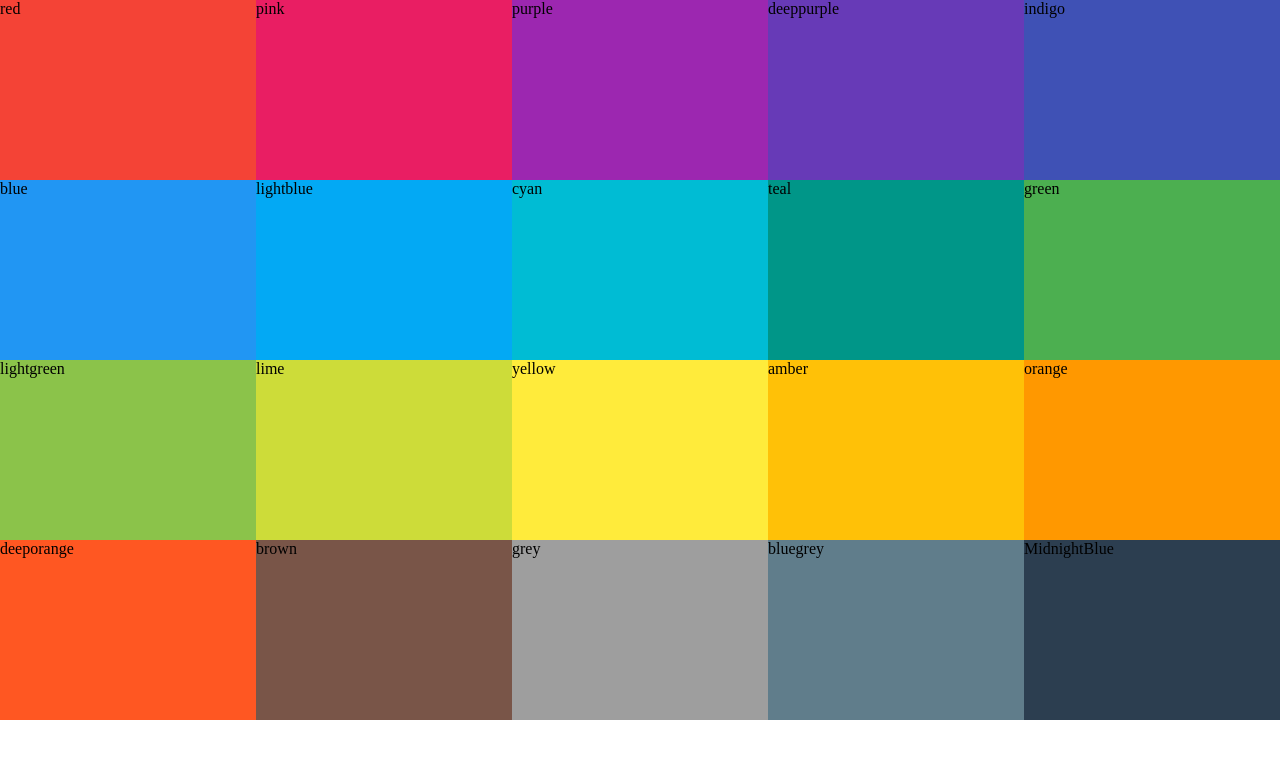
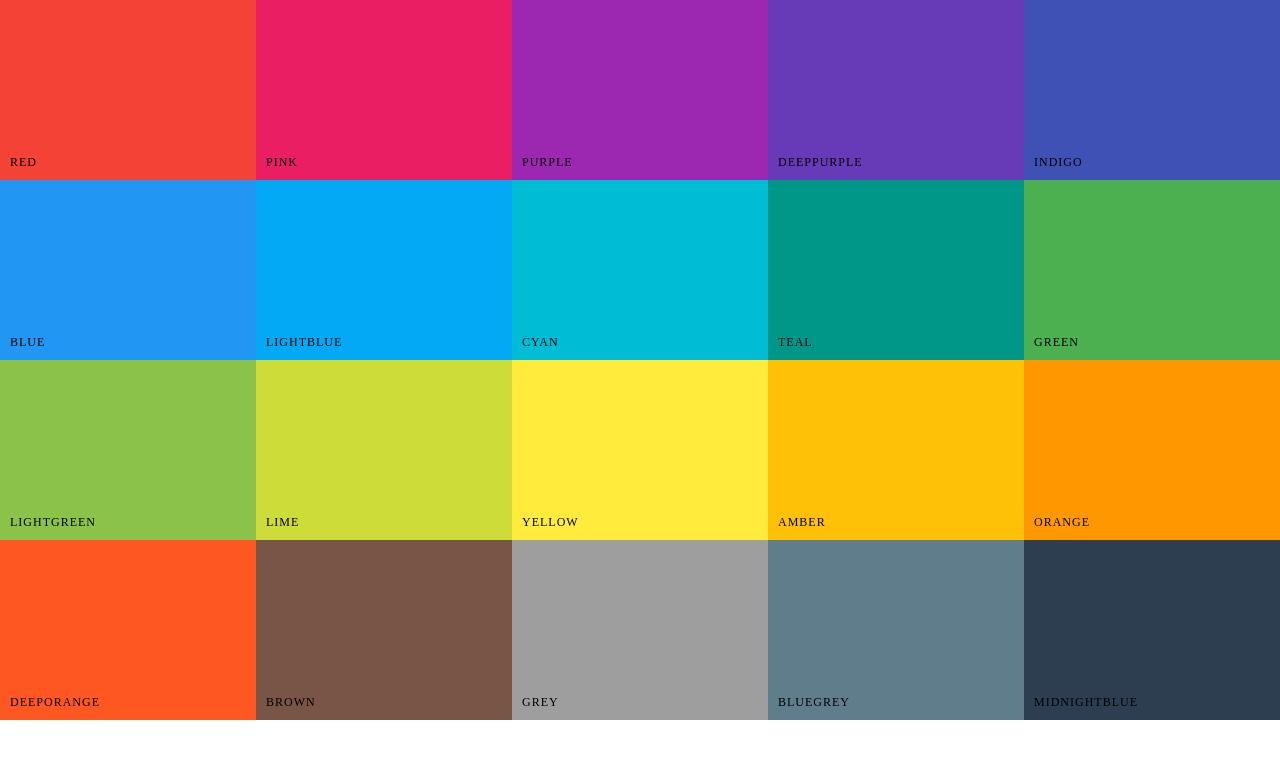
Before and after one commit to v-poghosyan/palettes, a React (Create React App) app: page / in a window 1280 px wide. Shown: the top 758 px of the page. Built offline with nearby package versions, Linux system fonts and the light colour scheme.

Commit message:
Styled ColorBoxes

```diff
--- a/src/ColorBox.css
+++ b/src/ColorBox.css
@@ -2,7 +2,80 @@
   width: 20%;
   height: 25%;
   margin: 0 auto;
+  /* Inline-block elements accept both width and height properties */
   display: inline-block;
+  /* Positioning relatively means positioning relative to the element's normal (flow) position - Enables top/right/bottom/left properies */
   position: relative;
   cursor: pointer;
+  /* When styling CB-see-more, the boxes get spaced out - this line fixes that */
+  margin-bottom: -4px;
 }
+
+.CB-copy-button {
+  width: 100px;
+  height: 30px;
+  /* Positioning absolutely in a positioned parent means positioning relative to that parent */
+  position: absolute;
+  display: inline-block;
+  /* Centering relative to parent */
+  top: 50%;
+  left: 50%;
+  /* Offsetting the button's own width and height for proper centering*/
+  margin-left: -50px; /* 50px = width/2 */
+  margin-top: -15px;  /* 15px = height/2 */
+  /* Other styling */
+  border: none;
+  outline: none;
+  background: rgba(255,255,255,0.3);
+  font-size: 1rem; /* Units of 'rem' are referenced from 'root font size.' Unlike 'em' units, these don't get smalled with each nested element */
+  line-height: 30px; /* Same line height as the element itself: centers text vertically */
+  color: white;
+  text-transform: uppercase;
+  /* Hide button until hover */
+  opacity: 0;
+}
+
+.ColorBox:hover .CB-copy-button {
+  opacity: 1;
+  transition: 0.5s;
+}
+
+.CB-box-name {
+  /* Positioning relative to positioned parent */
+  position: absolute;
+  /* Take up whole bottom portion of parent and align to the bottom-left corner */
+  width: 100%;
+  left: 0px;
+  bottom: 0px;
+  /* Other styling */
+  padding: 10px;
+  color: black;
+  letter-spacing: 1px;
+  text-transform: uppercase;
+  font-size: 0.75rem;
+}
+
+.CB-see-more {
+  /* Positioning relative to positioned parent */
+  position: absolute;
+  /* Align to the bottom-left corner */
+  right: 0px;
+  bottom: 0px;
+  /* Other styling */
+  background: rgba(255,255,255,0.3);
+  border: none;
+  font-size: 0.75rem; /* Units of 'rem' are referenced from 'root font size.' Unlike 'em' units, these don't get smaller with each level of nesting */
+  width: 60px;
+  height: 30px;
+  color: white;
+  text-transform: uppercase;
+  text-align: center;
+  line-height: 30px; /* Same line height as the element itself: centers text vertically */
+  /* Hide button until hover */
+  opacity: 0;
+}
+
+.ColorBox:hover .CB-see-more {
+  opacity: 1;
+  transition: 0.5s;
+}
--- a/src/ColorBox.js
+++ b/src/ColorBox.js
@@ -7,9 +7,17 @@
 
   render () {
 
+    const {name, background} = this.props; /* Extracting the props */
+
     return (
-      <div style={{background: this.props.background}} className="ColorBox">
-        <span>{this.props.name}</span>
+      <div style={{background: background}} className="ColorBox">
+        <div className="CB-copy-container">
+          <div className="CB-box-name">
+            <span>{name}</span>
+          </div>
+          <button className="CB-copy-button">Copy</button>
+          <span className="CB-see-more">More</span>
+        </div>
       </div>
     );
 
--- a/src/Palette.css
+++ b/src/Palette.css
@@ -2,6 +2,6 @@
   height: 100vh;
 }
 
-.Palette-colors {
+.Pal-colors {
   height: 90%;
 }
--- a/src/Palette.js
+++ b/src/Palette.js
@@ -11,7 +11,7 @@
     return (
       <div className="Palette">
         {/* Navbar */}
-        <div className="Palette-colors">{colorBoxes}</div>
+        <div className="Pal-colors">{colorBoxes}</div>
         {/* Footer */}
       </div>
     );
```
